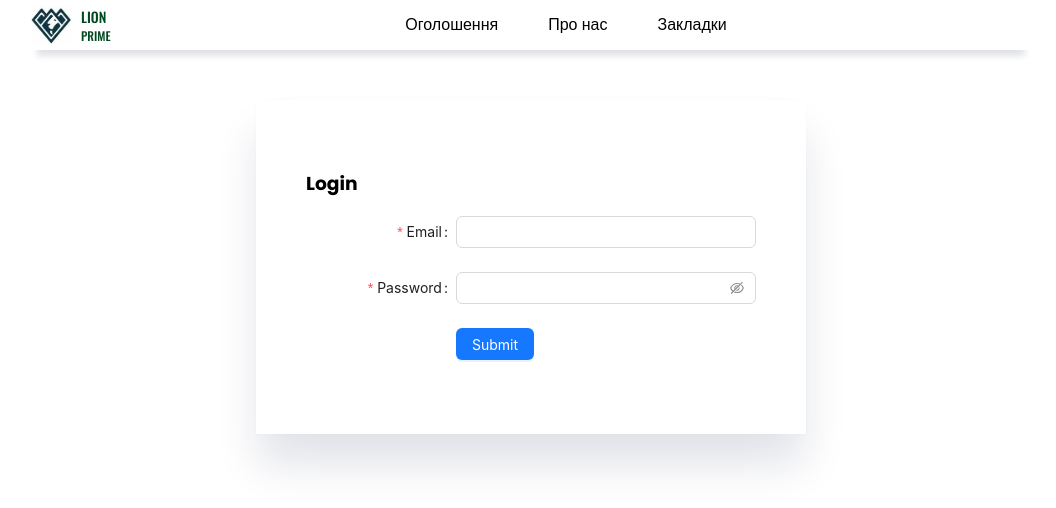
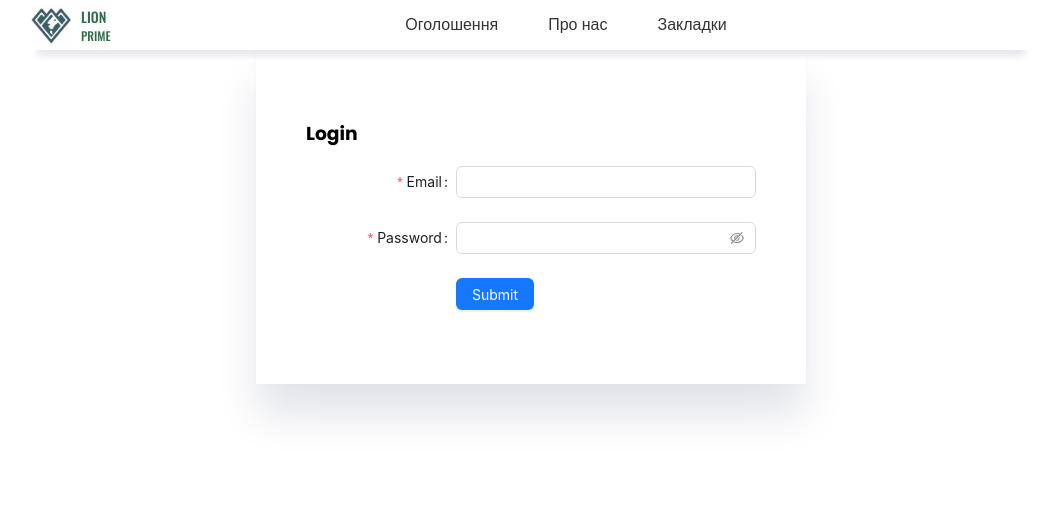
Before and after one commit to olecrity/real-estate-frontend-app, a React (Create React App) app: page /login in a window 1280 px wide. Shown: the top 508 px of the page, without its empty margins (109-1165 px from the left). Built offline with nearby package versions, Linux system fonts and the light colour scheme.

Commit message:
made sticky header

```diff
--- a/src/ui/Header/Header.module.scss
+++ b/src/ui/Header/Header.module.scss
@@ -6,6 +6,11 @@
   display: flex;
   justify-content: space-between;
   align-items: center;
+  position: fixed;
+  width: 1000px;
+  background-color: white;
+  opacity: 0.8;
+  z-index: 10;
 
   .desktop-menu {
     height: 100%;
```
